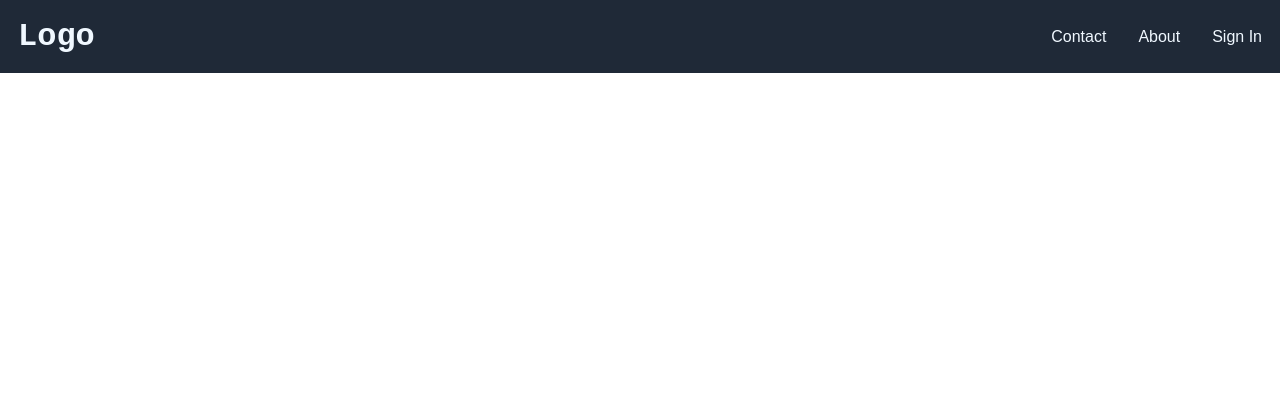
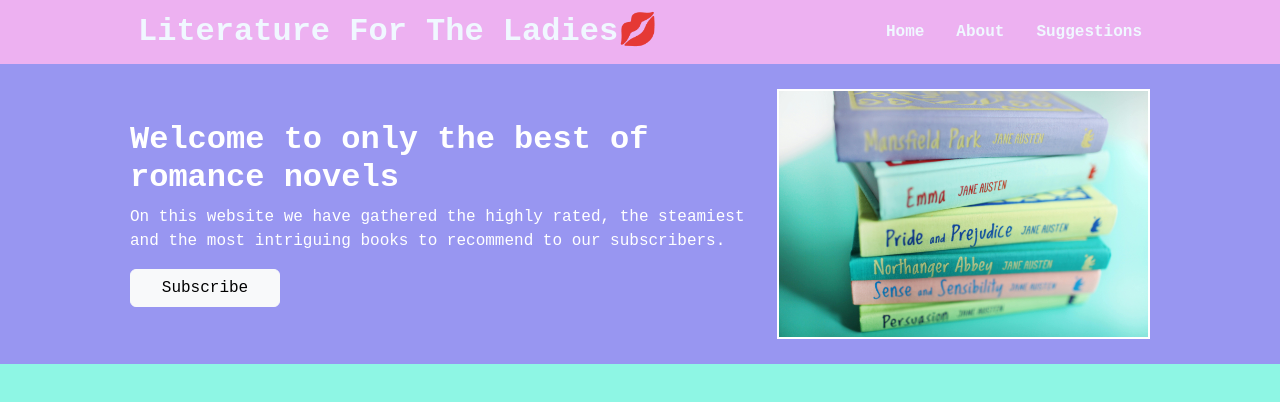
Before and after one commit to bubb1es97/FirstWebsite, a plain HTML site: page index.HTML in a window 1280 px wide. Drawn offline with nearby package versions, Linux system fonts and the light colour scheme.

Commit message:
add image finished first container

```diff
--- a/index.HTML
+++ b/index.HTML
@@ -3,19 +3,30 @@
 <head>
     <meta charset="UTF-8">
     <meta name="viewport" content="width=device-width, initial-scale=1.0">
+    <link rel="stylesheet" href="https://cdn.jsdelivr.net/npm/bootstrap@5.3.2/dist/css/bootstrap.min.css">
+    <link rel="stylesheet" href="style.css">
     <title>My First Website</title>
-    <link rel="stylesheet" href="style.css">
 </head>
 <body>
     <div class="header">
-        <div class="logo">Logo</div>
+        <div class="logo">Literature For The Ladies💋</div>
         <div class="links">
             <ul>
-                <li><a href="#"></a>Contact</li>
+                <li><a href="#"></a>Home</li>
                 <li><a href="#"></a>About</li>
-                <li><a href="#"></a>Sign In</li>
+                <li><a href="#"></a>Suggestions</li>
             </ul>
         </div>
     </div>
+    <div class="firstcontainer">
+        <div class="welcome">
+            <h2>Welcome to only the best of romance novels</h2>
+            <p>On this website we have gathered the highly rated,
+                the steamiest and the most intriguing books to recommend to our subscribers.
+            </p>
+            <button type="button" class="btn btn-light">Subscribe</button>
+        </div>
+        <img src="books.jpg" alt="stack of books">
+    </div>
 </body>
 </html>
--- a/style.css
+++ b/style.css
@@ -1,21 +1,27 @@
+*{
+    box-sizing: border-box;
+    margin: 0;
+    padding: 0;
+}
+
 body{
-    font-family: Arial, Helvetica, sans-serif;
-    margin: 0;
-    min-height: 100vh;
+    font-family: 'Courier New', Courier, monospace;
+    background-color: #8ef6e4;
 }
 
 .header{
-    background-color: #1f2937;
+    background-color: #edb1f1;
+    color: white;
     display: flex;
     justify-content: space-between;
     align-items: center;
-    padding: 10px;
-    padding-right: 10px;
+    padding: 0 130px;
+    gap: 10px;
+
 }
 
 .logo{
-    font-family: 'Courier New', Courier, monospace;
-    font-weight: 800;
+    font-weight: bold;
     color: aliceblue;
     font-size: 32px;
     display: flex;
@@ -35,8 +41,44 @@ ul{
     padding: 0;
     display: flex;
     gap: 32px;
+    font-weight: bold;
 }
 
 a{
     text-decoration: none;
 }
+
+.firstcontainer{
+    background-color: #9896f1;
+    color: white;
+    height: 300px;
+    padding: 0 130px;
+    display: flex;
+    flex-basis: auto;
+    align-items: center;
+}
+
+.welcome{
+    display: flex;
+    flex-direction: column;
+    padding-right: 20px;
+    margin-right: 8px;
+}
+.firstcontainer .welcome h2{
+    display: flex;
+    align-items: center;
+    font-size: 32px;
+    font-weight: 700;
+}
+
+
+img{
+    display: flex;
+    flex: 1;
+    height: 250px;
+    border: 2px solid white;
+}
+
+button{
+    width: 150px;
+}
```
Also changed, not shown: books.jpg (added).
